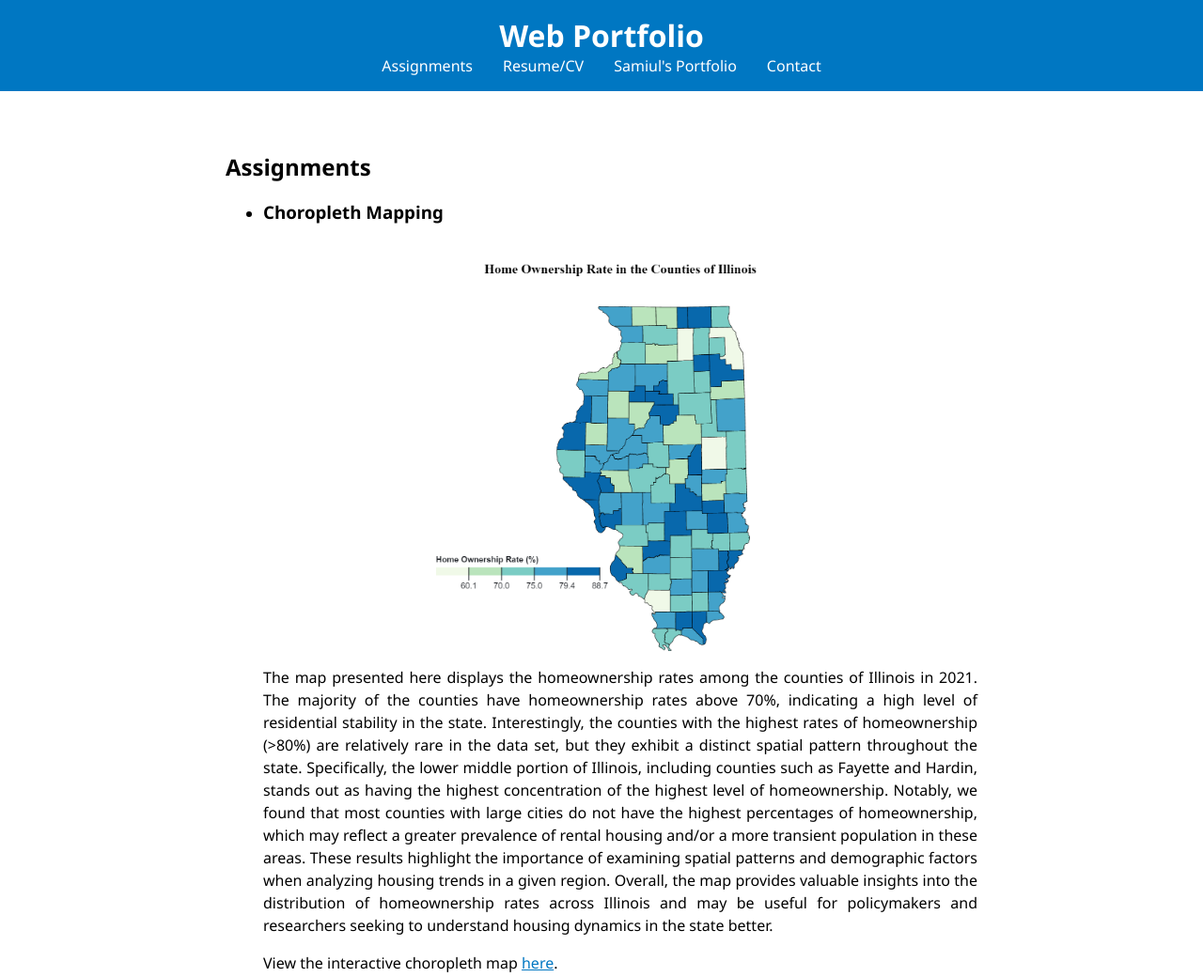
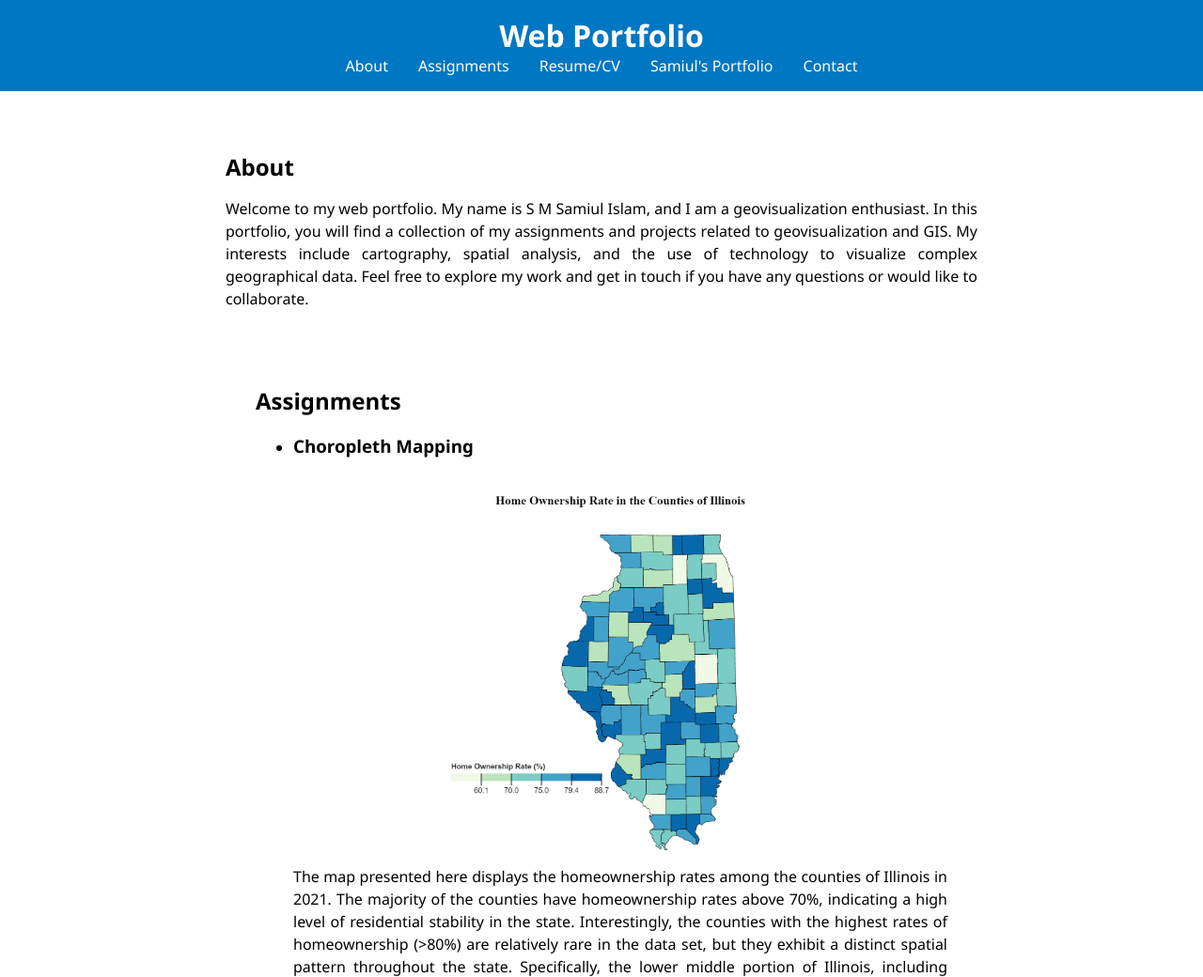
Before and after one commit to geog3540/smsamiul, a plain HTML site: page index.html in a window 1280 px wide. Shown: the top 1040 px of the page at 94% size. Drawn offline with Linux system fonts and the light colour scheme.

Commit message:
new update

```diff
--- a/index.html
+++ b/index.html
@@ -73,6 +73,7 @@
 		<h1>Web Portfolio</h1>
 		<nav>
 			<ul>
+				<li><a href="#about">About</a></li>
 				<li><a href="#assignments">Assignments</a></li>
 				<li><a href="https://iowa-my.sharepoint.com/:b:/r/personal/smsamislam_uiowa_edu/Documents/CV_S%20M%20Samiul%20Islam.pdf?csf=1&web=1&e=WZlxBP" target="_blank">Resume/CV</a></li>
 				<li><a href="shortbio.html">Samiul's Portfolio</a></li>
@@ -80,7 +81,9 @@
 			</ul>
 		</nav>
 	</header>
-
+	<section id="about">
+		<h2>About</h2>
+		<p>Welcome to my web portfolio. My name is S M Samiul Islam, and I am a geovisualization enthusiast. In this portfolio, you will find a collection of my assignments and projects related to geovisualization and GIS. My interests include cartography, spatial analysis, and the use of technology to visualize complex geographical data. Feel free to explore my work and get in touch if you have any questions or would like to collaborate.
 	<section id="assignments">
 		<h2>Assignments</h2>
 		<ul>
```
